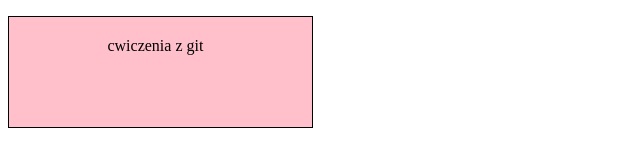
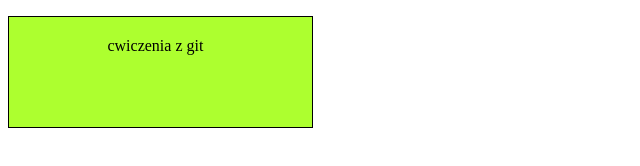
Before and after one commit to izabelasepiol/git1, a plain HTML site: page index.html in a window 1280 px wide. Shown: the whole page, without its empty margins (0-640 px from the left). Drawn offline with Linux system fonts and the light colour scheme.

Commit message:
css change

```diff
--- a/style.css
+++ b/style.css
@@ -1,5 +1,6 @@
 p
-{background-color:pink;
+{
+    background-color: greenyellow;
 text-align: center;
 border-style: : dashed;
 border: 1px solid black;
@@ -8,4 +9,5 @@ width: 20%;
 padding-top: 20px;
 padding-right: 30px;
 padding-bottom: 20px;
-padding-left: 20px;}
+padding-left: 20px;
+}
```
